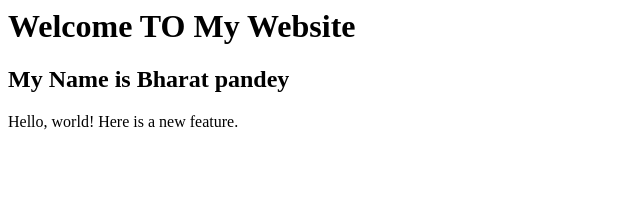
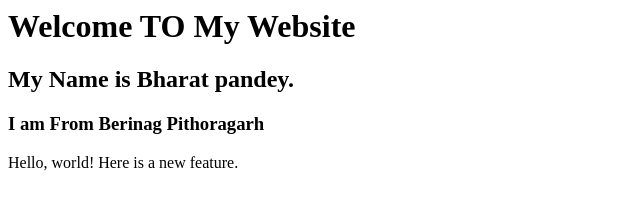
Before and after one commit to Ashketchum03/lecture01, a plain HTML site: page index.html in a window 1280 px wide. Shown: the whole page, without its empty margins (0-640 px from the left). Drawn offline with Linux system fonts and the light colour scheme.

Commit message:
Added Edited File

```diff
--- a/index.html
+++ b/index.html
@@ -5,7 +5,8 @@
 	</head>
 	<body>
 		<h1>Welcome TO My Website</h1>
-		<h2>My Name is Bharat pandey</h2>
+		<h2>My Name is Bharat pandey.</h2>
+		<h3>I am From Berinag Pithoragarh</h3>
 		Hello, world!
 		Here is a new feature.
 	</body>
```
